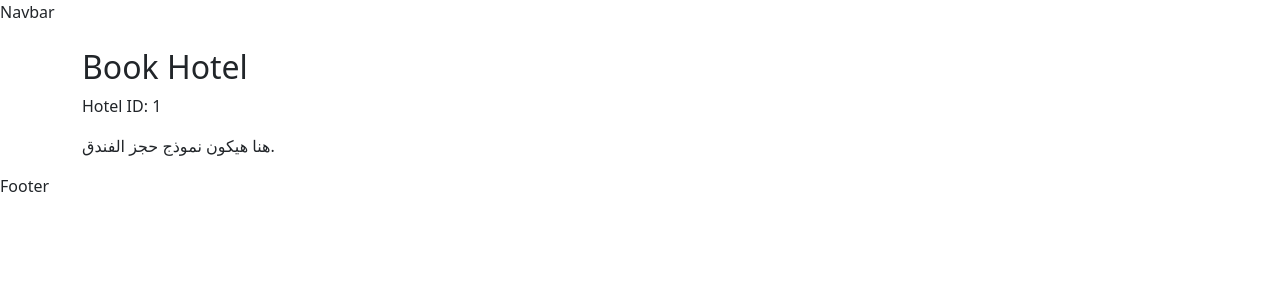
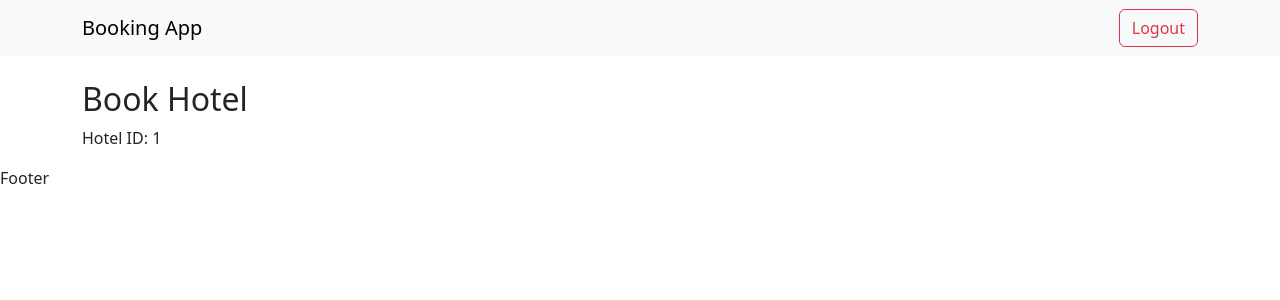
Before and after one commit to neamatabdollah/BookingApp-React, a React (Vite) app: page /book-hotel/1 in a window 1280 px wide. Shown: the top 300 px of the page. Built offline with nearby package versions, Linux system fonts and the light colour scheme.

Commit message:
Add Logout to navbar

```diff
--- a/src/components/Navbar/Navbar.jsx
+++ b/src/components/Navbar/Navbar.jsx
@@ -1,9 +1,33 @@
-import React from 'react'
+import React from "react";
+import { useDispatch } from "react-redux";
+import { useNavigate } from "react-router-dom";
+import { logoutUser } from "../../store/userSlice";
 
 function Navbar() {
+  const navigate = useNavigate();
+  const dispatch = useDispatch();
+
+  const handleLogout = () => {
+    // localStorage.removeItem("bookingUser");
+    dispatch(logoutUser());
+
+    navigate("/login");
+  };
   return (
-    <div>Navbar</div>
-  )
+    <nav className="navbar navbar-expand-lg navbar-light bg-light">
+      <div className="container">
+        <a className="navbar-brand" href="/">
+          Booking App
+        </a>
+
+        <div className="d-flex gap-2">
+          <button className="btn btn-outline-danger" onClick={handleLogout}>
+            Logout
+          </button>
+        </div>
+      </div>
+    </nav>
+  );
 }
 
-export default Navbar
+export default Navbar;
--- a/src/pages/BookHotel/BookHotel.jsx
+++ b/src/pages/BookHotel/BookHotel.jsx
@@ -9,8 +9,7 @@ function BookHotel() {
       <h2>Book Hotel</h2>
       <p>Hotel ID: {id}</p>
 
-      {/* هنا هنضيف form user details + payment + booking summary */}
-      <p>هنا هيكون نموذج حجز الفندق.</p>
+      <p></p>
     </div>
   );
 }
```
